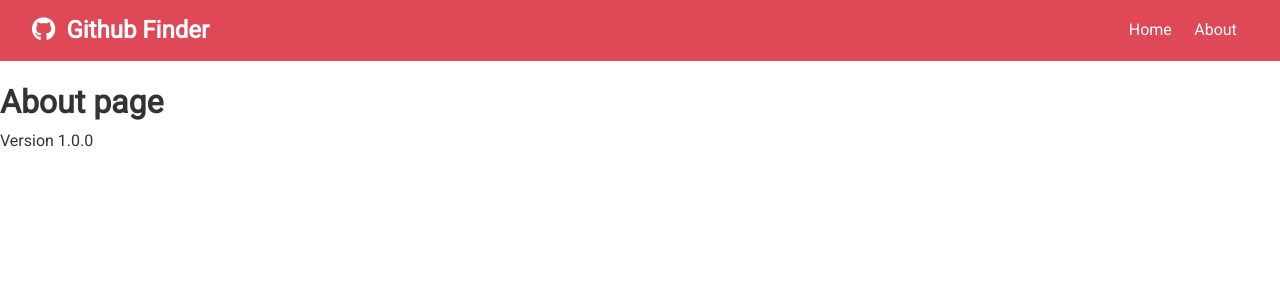
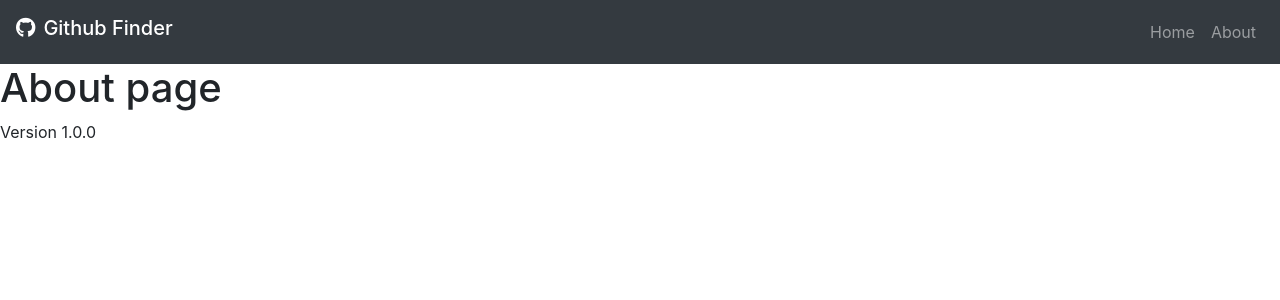
Before and after one commit to tomimarkus991/Github-Finder, a React (Create React App) app: page /about in a window 1280 px wide. Shown: the top 300 px of the page. Built offline with nearby package versions, Linux system fonts and the light colour scheme.

Commit message:
Make searching work, update UI

```diff
--- a/public/index.html
+++ b/public/index.html
@@ -11,6 +11,12 @@
     />
     <link rel="apple-touch-icon" href="%PUBLIC_URL%/logo192.png" />
     <link rel="manifest" href="%PUBLIC_URL%/manifest.json" />
+    <link
+      rel="stylesheet"
+      href="https://stackpath.bootstrapcdn.com/bootstrap/4.4.1/css/bootstrap.min.css"
+      integrity="sha384-Vkoo8x4CGsO3+Hhxv8T/Q5PaXtkKtu6ug5TOeNV6gBiFeWPGFN9MuhOf23Q9Ifjh"
+      crossorigin="anonymous"
+    />
     <title>React App</title>
   </head>
   <body>
--- a/src/components/Home.js
+++ b/src/components/Home.js
@@ -7,7 +7,7 @@ const Home = () => {
   return (
     <div className="container">
       <UsersContextProvider>
-        <Search/>
+        <Search />
         <Users />
       </UsersContextProvider>
     </div>
--- a/src/components/Search.js
+++ b/src/components/Search.js
@@ -1,21 +1,30 @@
-import React, {useContext} from 'react';
+import React, { useContext } from "react";
 import { UsersContext } from "../contexts/UsersContext";
 
-
 const Search = () => {
-    const {searchValue,handleSearch, setSearchValue} = useContext(UsersContext);
-    return (
-        <div>
-            <h2>Search</h2>
-            <form onSubmit={(e) => handleSearch(e)}>
-            <input type="text" placeholder="Username" required value={searchValue} onChange={(e) => setSearchValue(e.target.value)}/>
-            <button>Search</button>
-            </form>
-        </div>
-    );
+  const { searchValue, handleSearch, setSearchValue } = useContext(
+    UsersContext
+  );
+  return (
+    <div className="my-4">
+      <h2>Find people</h2>
+      <form
+        className="input-group"
+        style={{ width: "350px" }}
+        onSubmit={(e) => handleSearch(e)}
+      >
+        <input
+          className="form-control"
+          type="text"
+          placeholder="Username"
+          required
+          value={searchValue}
+          onChange={(e) => setSearchValue(e.target.value)}
+        />
+        <button className="btn btn-primary input-group-append">Search</button>
+      </form>
+    </div>
+  );
 };
 
-
-
-
 export default Search;
--- a/src/components/User.js
+++ b/src/components/User.js
@@ -9,11 +9,10 @@ const User = ({ user }) => {
       <img
         src={avatar_url}
         alt="profile pic"
-        className="round-img"
-        style={{ width: "60px" }}
+        className="rounded-circle w-50 d-block m-auto py-2"
       />
       <h3>{login}</h3>
-      <a href={html_url} className="btn btn-dark btn-sm my-1">
+      <a href={html_url} className="btn btn-dark">
         More
       </a>
     </li>
--- a/src/components/Users.js
+++ b/src/components/Users.js
@@ -7,29 +7,38 @@ const Users = () => {
   const { users, searchedUsers, isLoading, isSearching } = useContext(
     UsersContext
   );
-  const userStyle = {
-    display: "grid",
-    gridTemplateColumns: "repeat(3, 1fr)",
-    gridGap: "1rem",
-  };
 
-  return isSearching ? (
-    <ul style={userStyle}>
-      {searchedUsers.map((user) => {
-        const { id } = user;
-        return <User key={id} user={user} />;
-      })}
-    </ul>
-  ) : isLoading ? (
-    <Spinner />
-  ) : (
-    <ul style={userStyle}>
-      {users.map((user) => {
-        const { id } = user;
-        return <User key={id} user={user} />;
-      })}
-    </ul>
-  );
+  const userStyle = "col-5 col-md-4 my-2";
+
+  if (isLoading === true) {
+    return <Spinner />;
+  } else if (isSearching === true) {
+    return (
+      <ul className="row">
+        {searchedUsers.map((user) => {
+          const { id } = user;
+          return (
+            <div className={userStyle}>
+              <User key={id} user={user} />
+            </div>
+          );
+        })}
+      </ul>
+    );
+  } else if (isLoading === false) {
+    return (
+      <ul className="row">
+        {users.map((user) => {
+          const { id } = user;
+          return (
+            <div className={userStyle}>
+              <User key={id} user={user} />
+            </div>
+          );
+        })}
+      </ul>
+    );
+  }
 };
 
 export default Users;
--- a/src/components/layout/Navbar.js
+++ b/src/components/layout/Navbar.js
@@ -4,26 +4,45 @@ import PropTypes from "prop-types";
 
 const Navbar = ({ title, icon }) => {
   return (
-    <nav className="navbar bg-primary">
-      <h1>
+    <nav className="navbar navbar-expand-lg navbar-dark bg-dark">
+      <h1 className="navbar-brand text-white">
         <i className={icon} />
-        <Link to="/">{title}</Link>
+        <Link className="text-white" to="/">
+          {title}
+        </Link>
       </h1>
-      <ul>
-        <li>
-          <Link to="/">Home</Link>
-        </li>
-        <li>
-          <Link to="/about">About</Link>
-        </li>
-      </ul>
+      <button
+        className="navbar-toggler"
+        type="button"
+        data-toggle="collapse"
+        data-target="#navbarTextInfo"
+        aria-controls="navbarText"
+        aria-expanded="false"
+        aria-label="Toggle navigation"
+      >
+        <span className="navbar-toggler-icon"></span>
+      </button>
+      <div className="collapse navbar-collapse" id="navbarTextInfo">
+        <ul className="navbar-nav ml-auto">
+          <li className="nav-item">
+            <Link className="nav-link" to="/">
+              Home
+            </Link>
+          </li>
+          <li className="nav-item">
+            <Link className="nav-link" to="/about">
+              About
+            </Link>
+          </li>
+        </ul>
+      </div>
     </nav>
   );
 };
 
 Navbar.defaultProps = {
   title: "Github Finder",
-  icon: "fab fa-github",
+  icon: "fab fa-github mr-2",
 };
 
 Navbar.propTypes = {
--- a/src/components/layout/Spinner.js
+++ b/src/components/layout/Spinner.js
@@ -3,11 +3,7 @@ import spinner from "./spinner.gif";
 
 const Spinner = () => (
   <Fragment>
-    <img
-      src={spinner}
-      alt="Loading..."
-      style={{ width: "200px", margin: "auto", display: "block" }}
-    />
+    <img src={spinner} alt="Loading..." className="w-200 m-auto d-block" />
   </Fragment>
 );
 
--- a/src/contexts/UsersContext.js
+++ b/src/contexts/UsersContext.js
@@ -13,28 +13,30 @@ const UsersContextProvider = ({ children }) => {
 
   const getData = async () => {
     const rndIdSince = Math.floor(Math.random() * 68610000);
-
+    setIsSearching(false);
     setIsLoading(true);
     const res = await axios.get(
       `https://api.github.com/users?since=${rndIdSince}&client_id=${process.env.REACT_APP_GITHUB_CLIENT_ID}&client_secret=${process.env.REACT_APP_GITHUB_CLIENT_SECRET}`
     );
     setUsers(res.data);
     setIsLoading(false);
+    console.log("i have been called");
   };
   const handleSearch = async (e) => {
     e.preventDefault();
+    setIsLoading(true);
     setIsSearching(true);
     const res = await axios.get(
       `https://api.github.com/search/users?q=${searchValue}&client_id=${process.env.REACT_APP_GITHUB_CLIENT_ID}&client_secret=${process.env.REACT_APP_GITHUB_CLIENT_SECRET}`
     );
     setSearchedUsers(res.data.items);
     setSearchValue("");
+    setIsLoading(false);
   };
 
   useEffect(() => {
     getData();
-    console.log(searchedUsers);
-  }, [searchedUsers]);
+  }, []);
 
   return (
     <UsersContext.Provider
--- a/src/index.js
+++ b/src/index.js
@@ -1,6 +1,6 @@
 import React from "react";
 import ReactDOM from "react-dom";
-import "./App.css";
+// import "./App.css";
 import App from "./App";
 
 ReactDOM.render(
```
